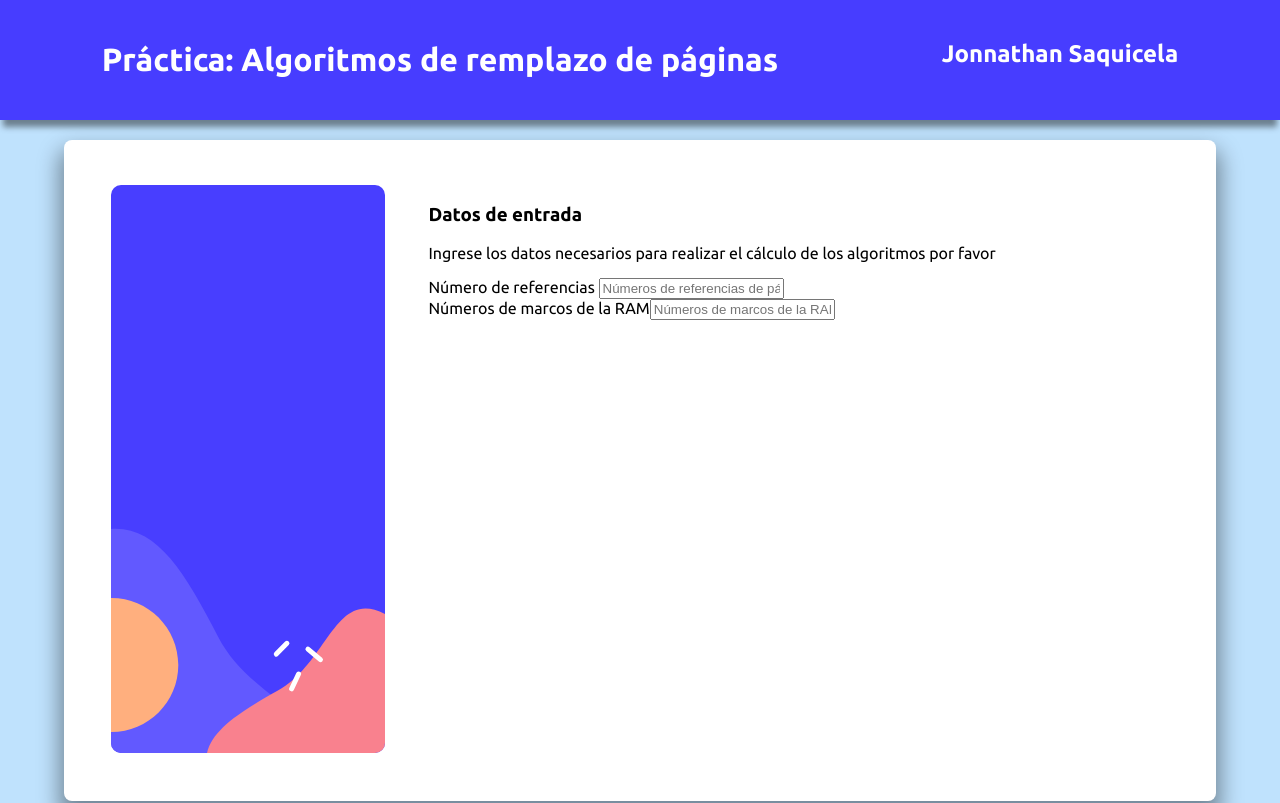
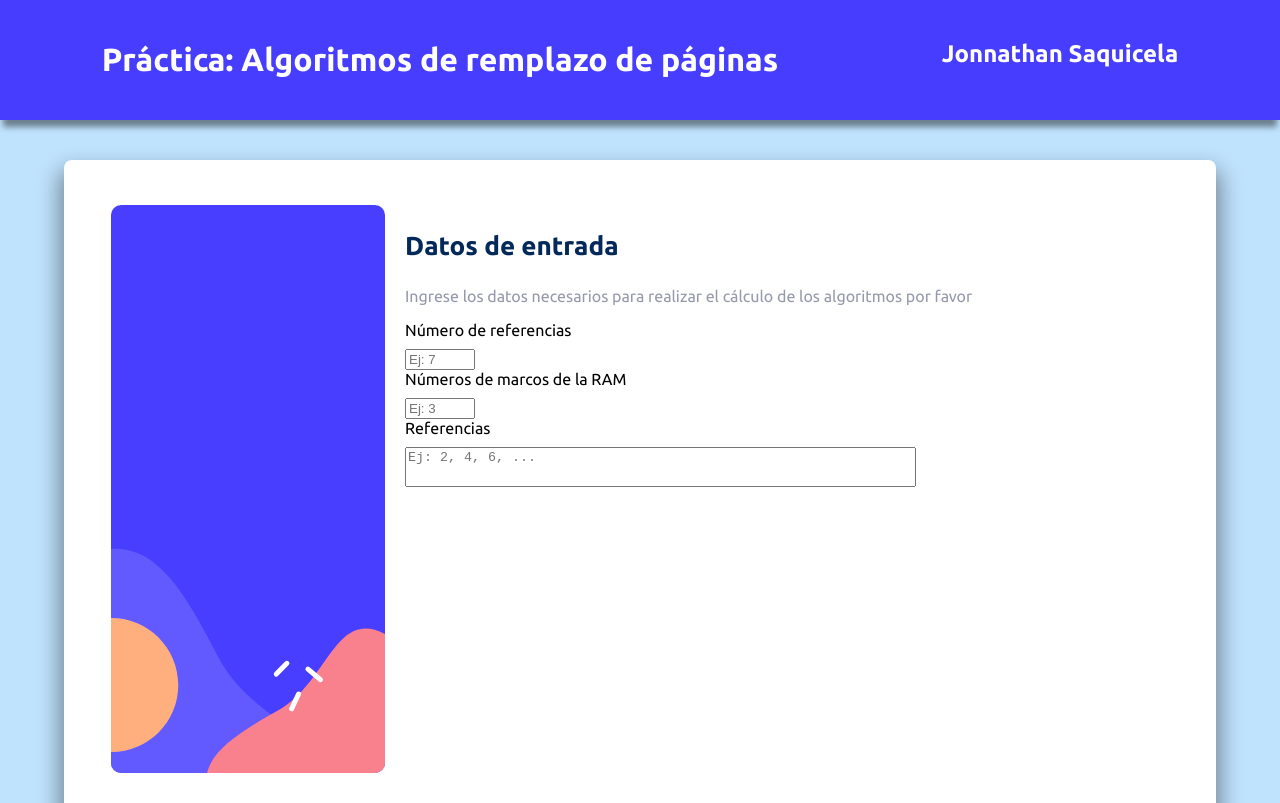
Before and after one commit to Jonnathan23/Practica-Gesti-n-Memoria, a React (Vite) app in the folder algoritmos-paginas/: page / in a window 1280 px wide. Shown: the top 803 px of the page. Built offline with nearby package versions, Linux system fonts and the light colour scheme.

Commit message:
Diseño del formulario terminado

```diff
--- a/algoritmos-paginas/src/App.tsx
+++ b/algoritmos-paginas/src/App.tsx
@@ -1,4 +1,4 @@
-import { useState } from "react";
+
 
 function App() {
   //const [count, setCount] = useState(0)
@@ -11,58 +11,57 @@ function App() {
       </header>
 
       <main>
+        <div className="background__camp">
           <form action="">
             <fieldset>
               <div className="cont__camp">
-              <div className="camp">
-                <svg xmlns="http://www.w3.org/2000/svg" width="274" height="568" fill="none" viewBox="0 0 274 568">
+                <div className="camp__cont__img">
+                  <svg className="camp__img" xmlns="http://www.w3.org/2000/svg" width="274" height="568" fill="none" viewBox="0 0 274 568">
                     <rect width="274" height="568" fill="#483EFF" rx="10" />
                     <mask id="a" width="274" height="568" x="0" y="0" maskUnits="userSpaceOnUse">
                       <rect width="274" height="568" fill="#fff" rx="10" />
 
                     </mask>
                     <g mask="url(#a)">
-                    <path fill="#6259FF" fill-rule="evenodd" d="M-34.692 543.101C3.247 632.538 168.767 685.017 211.96 612.52c43.194-72.497-66.099-85.653-104.735-160.569-38.635-74.916-68.657-121.674-124.482-104.607-55.824 17.068-55.375 106.32-17.436 195.757Z" clip-rule="evenodd" /><path fill="#F9818E" fill-rule="evenodd" d="M233.095 601.153c60.679-28.278 92.839-143.526 41.875-171.528-50.965-28.003-57.397 47.579-108.059 75.987-50.662 28.408-82.14 50.207-69.044 88.241 13.096 38.034 74.549 35.578 135.228 7.3Z" clip-rule="evenodd" /><path stroke="#fff" stroke-linecap="round" stroke-linejoin="bevel" stroke-width="5" d="m165.305 469.097 10.607-10.806M209.461 474.581l-12.506-10.503M187.56 488.991l-6.908 14.798" /><path fill="#FFAF7E" d="M.305 546.891c37.003 0 67-29.997 67-67s-29.997-67-67-67-67 29.997-67 67 29.997 67 67 67Z" />
+                      <path fill="#6259FF" fill-rule="evenodd" d="M-34.692 543.101C3.247 632.538 168.767 685.017 211.96 612.52c43.194-72.497-66.099-85.653-104.735-160.569-38.635-74.916-68.657-121.674-124.482-104.607-55.824 17.068-55.375 106.32-17.436 195.757Z" clip-rule="evenodd" />
+                      <path fill="#F9818E" fill-rule="evenodd" d="M233.095 601.153c60.679-28.278 92.839-143.526 41.875-171.528-50.965-28.003-57.397 47.579-108.059 75.987-50.662 28.408-82.14 50.207-69.044 88.241 13.096 38.034 74.549 35.578 135.228 7.3Z" clip-rule="evenodd" />
+                      <path stroke="#fff" stroke-linecap="round" stroke-linejoin="bevel" stroke-width="5" d="m165.305 469.097 10.607-10.806M209.461 474.581l-12.506-10.503M187.56 488.991l-6.908 14.798" />
+                      <path fill="#FFAF7E" d="M.305 546.891c37.003 0 67-29.997 67-67s-29.997-67-67-67-67 29.997-67 67 29.997 67 67 67Z" />
                     </g>
                   </svg>
-
                 </div>
 
                 <div className="camp__inputs">
 
-                <section className="camp__title">
-                  <h3>Datos de entrada</h3>
-                  <p>Ingrese los datos necesarios para realizar el cálculo de los algoritmos por favor</p>
+                  <section className="camp__text">
+                    <h3 className="camp__title">Datos de entrada</h3>
+                    <p className="camp__p">Ingrese los datos necesarios para realizar el cálculo de los algoritmos por favor</p>
                   </section>
                   <div className="camp">
                     <label htmlFor="number_pages">Número de referencias </label>
-                  <input type="text" name="number_pages" id="number_pages" placeholder='Números de referencias de páginas' />
+                    <input className="camp__txt" type="number" name="number_pages" id="number_pages" placeholder='Ej: 7' />
                   </div>
 
                   <div className="camp">
                     <label htmlFor="number_frames">Números de marcos de la RAM</label>
-                  <input type="text" name="number_frames" id="number_frames" placeholder='Números de marcos de la RAM' />
+                    <input className="camp__txt" type="number" name="number_frames" id="number_frames" placeholder='Ej: 3' />
                   </div>
 
-                <div className="camp">
-                  {
-                    /**
-                     * TODO: Colocar en un bulce para generar el número de referencias
-                     * @params numero de referencias
-                     */
-                  }
+                  <div className="camp references">
+                    <label htmlFor="references">Referencias</label>
+                    <textarea className="camp__txtarea" name="references" id="references" rows={1} cols={10} placeholder="Ej: 2, 4, 6, ..."></textarea>
                   </div>
                 </div>
               </div>
 
+            </fieldset>
+          </form>
+        </div>
 
 
-          </fieldset>
-        </form>
-
-        <div className="algoritms__background">
+        <div id="algoritms_id" className="algoritms__background algoritms__show">
           <div className="algoritms__content">
-            <section className="algoritms">
+            <section className="algoritms background__camp">
               {
                 /**
                  * TODO: Metodo: FCFS (primera página en entrar, primera en salir)
@@ -71,7 +70,7 @@ function App() {
 
             </section>
 
-            <section className="algoritms">
+            <section className="algoritms background__camp">
               {
                 /**
                  * TODO: Metodo: OPTIMO (se reemplaza la página que no se utilizará en más tiempo)
@@ -80,7 +79,7 @@ function App() {
 
             </section>
 
-            <section className="algoritms">
+            <section className="algoritms background__camp">
               {
                 /**
                  * TODO: Metodo: LRU (se reemplaza la página menos recientemente utilizada)
--- a/algoritmos-paginas/src/index.css
+++ b/algoritmos-paginas/src/index.css
@@ -49,7 +49,8 @@ header {
   padding: 2rem;
 
   display: flex;
-  justify-content: space-around;
+  flex-direction: column;
+  justify-content: center;
 
 }
 
@@ -58,14 +59,25 @@ header {
   color: var(--white);
 }
 
+@media (min-width: 480px) {
+  header {
+    flex-direction: row;
+    justify-content: space-around;
+
+  }
+}
+
 /**  MAIN */
 main {
   width: 90%;
   margin: auto;
+
+  margin-bottom: 5rem;
+}
+
+.background__camp{
+  margin: 4rem 0;
   padding: 2rem;
-  min-height: 30rem;
-  margin-bottom: 5rem;
-
   background-color: var(--white);
   border-radius: .8rem;
   box-shadow: 0px 14px 21px 5px rgba(0, 0, 0, 0.39);
@@ -77,8 +89,82 @@ fieldset{
   padding: 2.5rem;
 }
 .cont__camp{
-  display: grid;
-  grid-template-columns: 30% 70%;
+  width: 100%;
+
+  display: flex;
+  flex-direction: column;
+}
+
+.camp__cont__img{
+  opacity: 0;
+  height: 0;
+}
+
+.camp_inputs {
+  width: 100%;
+}
+
+.camp__title{
+  font-size: 2.6rem;
+  color: var(--marine-blue);
+}
+
+.camp__p{
+  font-size: 1.6rem;
+  color: var(--cool-gray);
+}
+
+.camp{
+  display: flex;
+  flex-direction: column;
+  gap: 1rem;
+}
+.camp__txt{
+  width: 20%;
+  max-width: 7rem;
+}
+
+.camp__txtarea{
+  width: 90%;
+  resize: none;
+  min-height: 4rem;
+
+}
+
+@media (min-width: 600px) {
+
+
+  .cont__camp{
+    flex-direction: row;
+    gap: 2rem;
+  }
+
+  .camp__cont__img{
+    opacity: 1;
+    height: 100%;
+
+    display: flex;
+    justify-content: center;
+    align-items: flex-start;
+  }
+
+  .camp__img{
+    width: auto;
+    max-width: 100%;
+
+    height: auto;
+  }
+}
+
+/** HIDE */
+.algoritms__hide{
+  opacity: 0;
+  height: 0;
+}
+
+.algoritms__show {
+  opacity: 1;
+  height: auto;
 }
 
 /** FOOTER */
```
Lines whose indentation alone changed are shown as unchanged.
